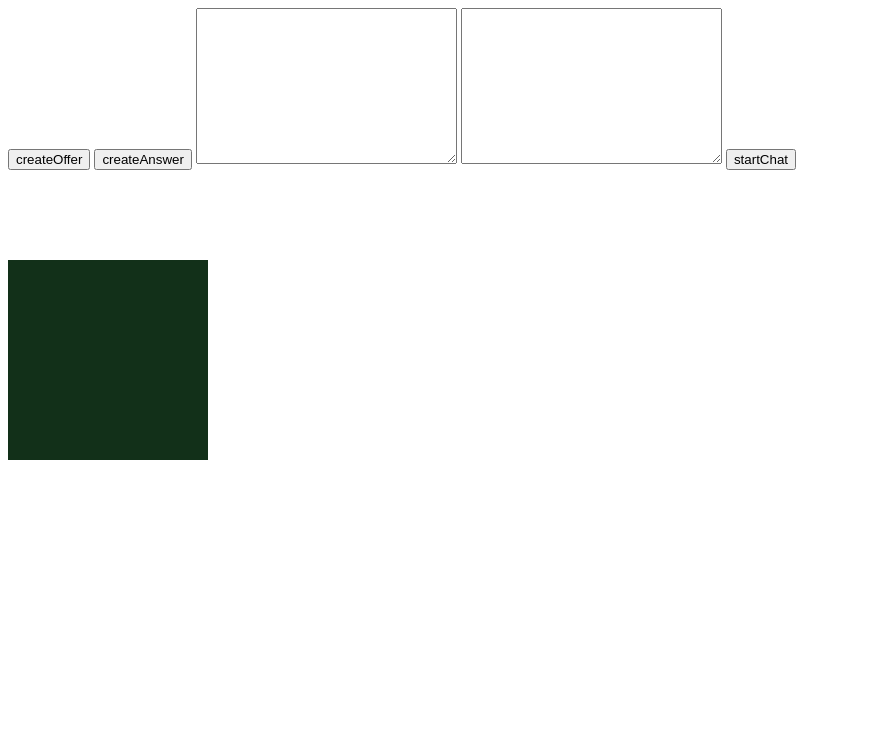
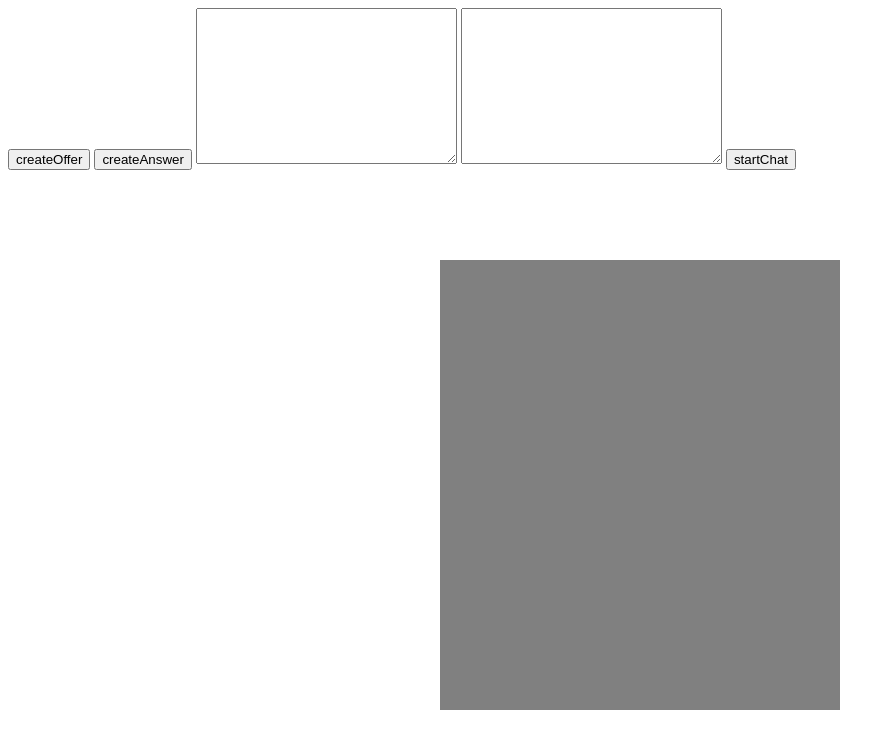
Before and after one commit to 365AbdurRaheem/Testing, a plain HTML site: page index.htm in a window 1280 px wide. Shown: the whole page, without its empty margins (0-895 px from the left). Drawn offline with Linux system fonts and the light colour scheme.

Commit message:
Update index.htm

```diff
--- a/index.htm
+++ b/index.htm
@@ -7,9 +7,12 @@
 </head>
 <style>
     .msg{
-        background-color: rgb(18, 48, 25);
-        height: 200px;
-        width: 200px;
+        position: absolute;
+        left:50%;
+        transform:translateX(-50%);
+        background-color: grey;
+        height: 450px;
+        width: 400px;
         color: white;
     }
 </style>
```
